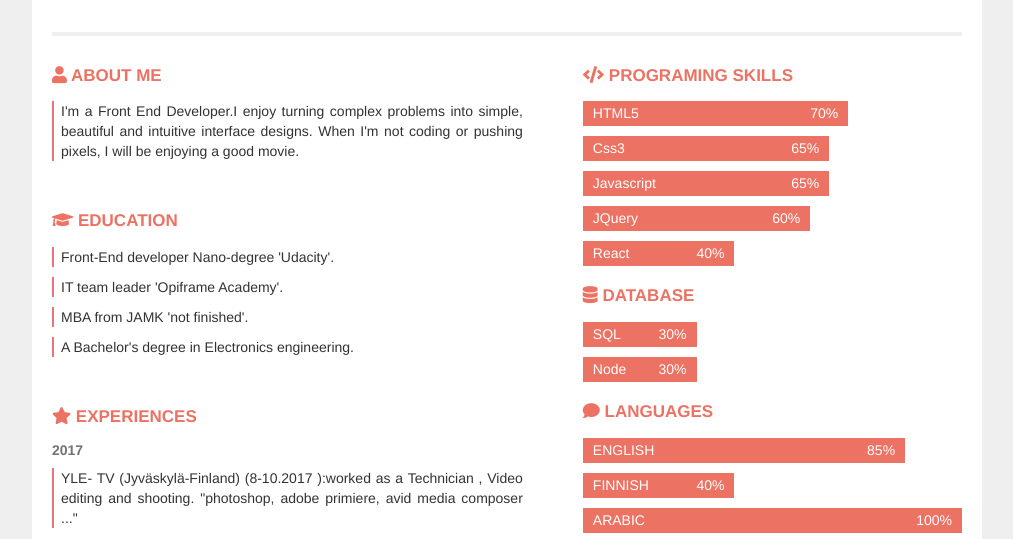
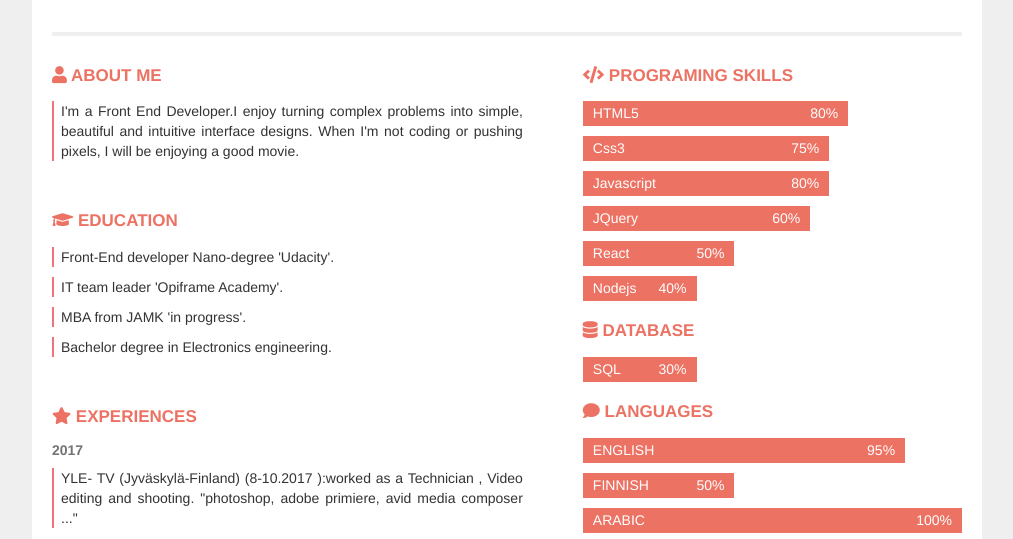
Before and after one commit to MaherAbedah/my-resume, a plain HTML site: page index.html in a window 1280 px wide. Shown: the part 250-789 px from the top of the page, without its empty margins (133-1146 px from the left). Drawn offline with Linux system fonts and the light colour scheme; a web font is replaced by a local one.

Commit message:
updating some skills

```diff
--- a/index.html
+++ b/index.html
@@ -68,8 +68,8 @@ I'm a Front End Developer.I enjoy turning complex problems into simple, beautifu
 
                             <p>Front-End developer Nano-degree 'Udacity'.</p>
                             <p>IT team leader 'Opiframe Academy'.</p>
-                            <p>MBA from JAMK 'not finished'.</p>
-                            <p>A Bachelor's degree in Electronics engineering.</p>
+                            <p>MBA from JAMK 'in progress'.</p>
+                            <p>Bachelor degree in Electronics engineering.</p>
 
                         </section>
 
@@ -127,27 +127,28 @@ Damascus Media Center: Executive Manager.
 
                             <h3><span class="fa fa-code"></span>     PROGRAMING SKILLS</h3>
 
-                            <div class="progbar" style="width:70%;"><span>HTML5</span>70%</div>
+                            <div class="progbar" style="width:70%;"><span>HTML5</span>80%</div>
 
-                            <div class="progbar" style="width:65%;"><span>Css3</span>65%</div>
+                            <div class="progbar" style="width:65%;"><span>Css3</span>75%</div>
 
-                            <div class="progbar" style="width:65%;"><span>Javascript</span>65%</div>
+                            <div class="progbar" style="width:65%;"><span>Javascript</span>80%</div>
 
                             <div class="progbar" style="width:60%;"><span>JQuery</span>60%</div>
 
-                            <div class="progbar" style="width:40%;"><span>React</span>40%</div>
+                            <div class="progbar" style="width:40%;"><span>React</span>50%</div>
+
+                            <div class="progbar" style="width:30%;"><span>Nodejs</span>40%</div>
 
                             <h3><span class="fa fa-database"></span>     DATABASE</h3>
 
                             <div class="progbar" style="width:30%;"><span>SQL</span>30%</div>
 
-                            <div class="progbar" style="width:30%;"><span>Node</span>30%</div>
 
                             <h3><span class="fa fa-comment"></span>     LANGUAGES</h3>
 
-                            <div class="progbar" style="width:85%;"><span>ENGLISH</span>85%</div>
+                            <div class="progbar" style="width:85%;"><span>ENGLISH</span>95%</div>
 
-                            <div class="progbar" style="width:40%;"><span>FINNISH</span>40%</div>
+                            <div class="progbar" style="width:40%;"><span>FINNISH</span>50%</div>
                             <div class="progbar" style="width:100%;"><span>ARABIC</span>100%</div>
 
                         </section>
```
